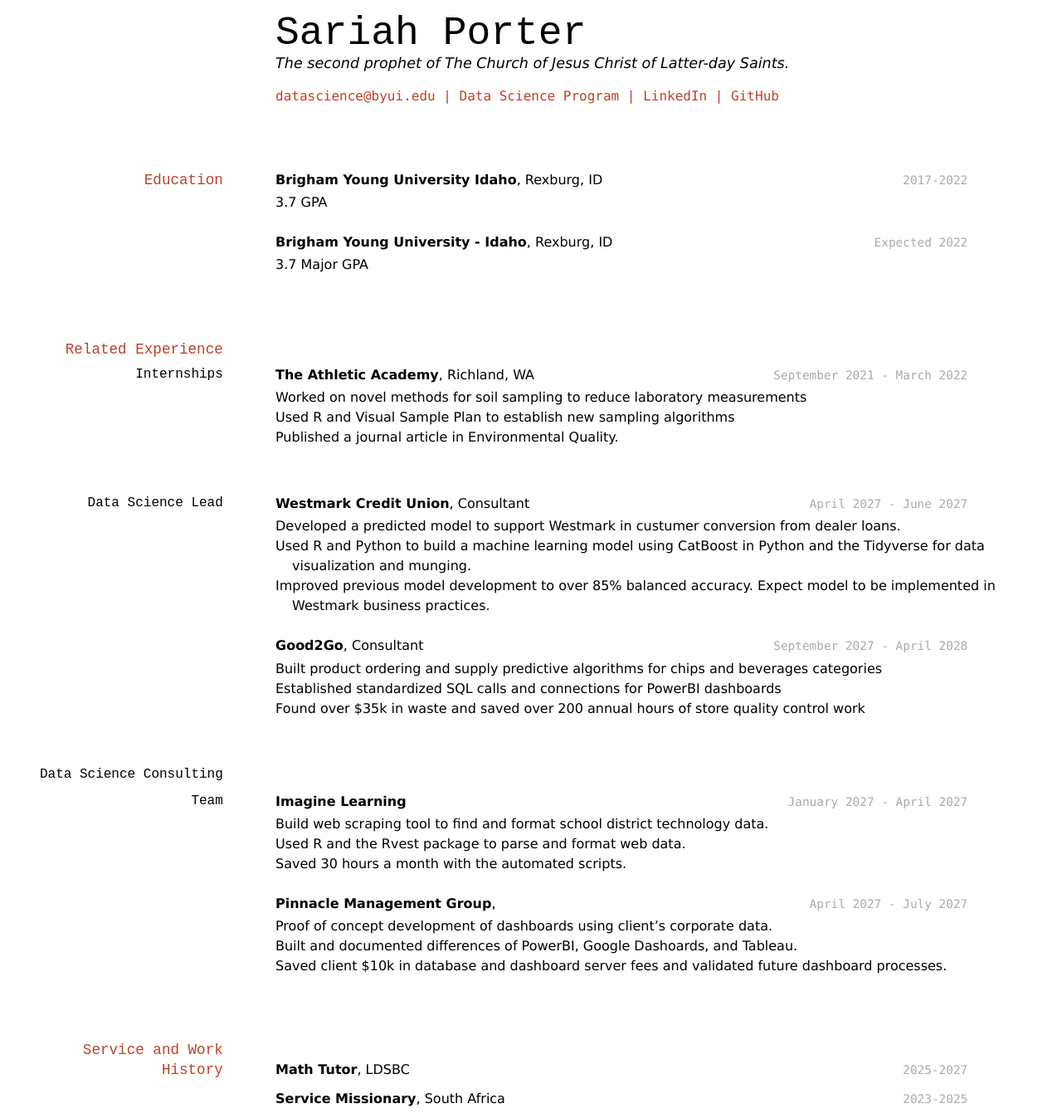
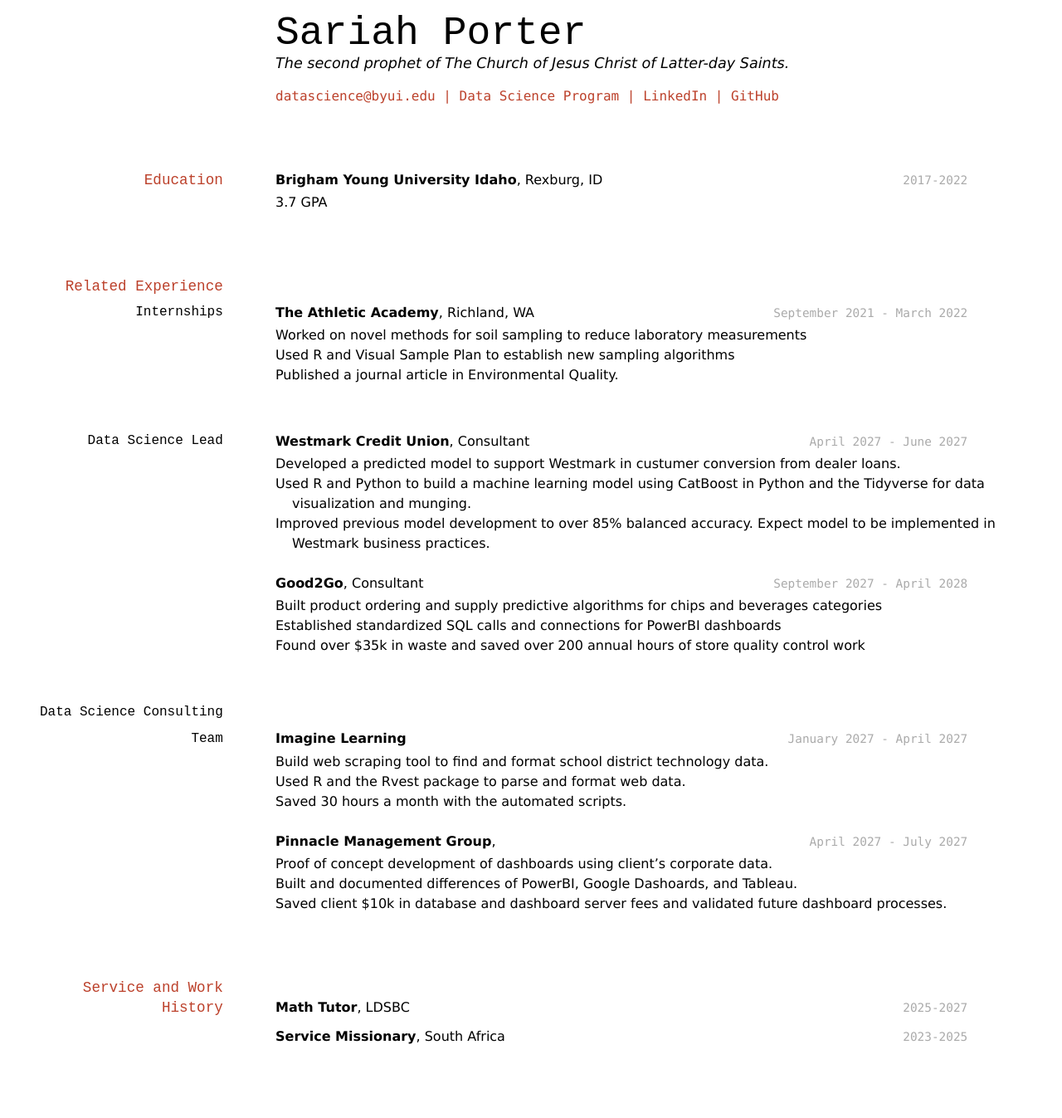
Before and after one commit to byuids-resumes/sporter_resume, a Jekyll site: the page built from docs/index.md, in a window 1280 px wide. Shown: the whole page at 83% size. Built offline with Jekyll 4.4.1, drawn with Linux system fonts in a browser that asks for light colours; after the commit the page ends 1272 px from its top, so only the background shows below that.

Commit message:
Updated Education

```diff
--- a/docs/index.md
+++ b/docs/index.md
@@ -20,12 +20,6 @@ The second prophet of The Church of Jesus Christ of Latter-day Saints.
 __Brigham Young University Idaho__, Rexburg, ID
 
 - 3.7 GPA
-
-`Expected 2022`
-__Brigham Young University - Idaho__, Rexburg, ID
-
-- 3.7 Major GPA
-
 
 ## Related Experience
 
```
